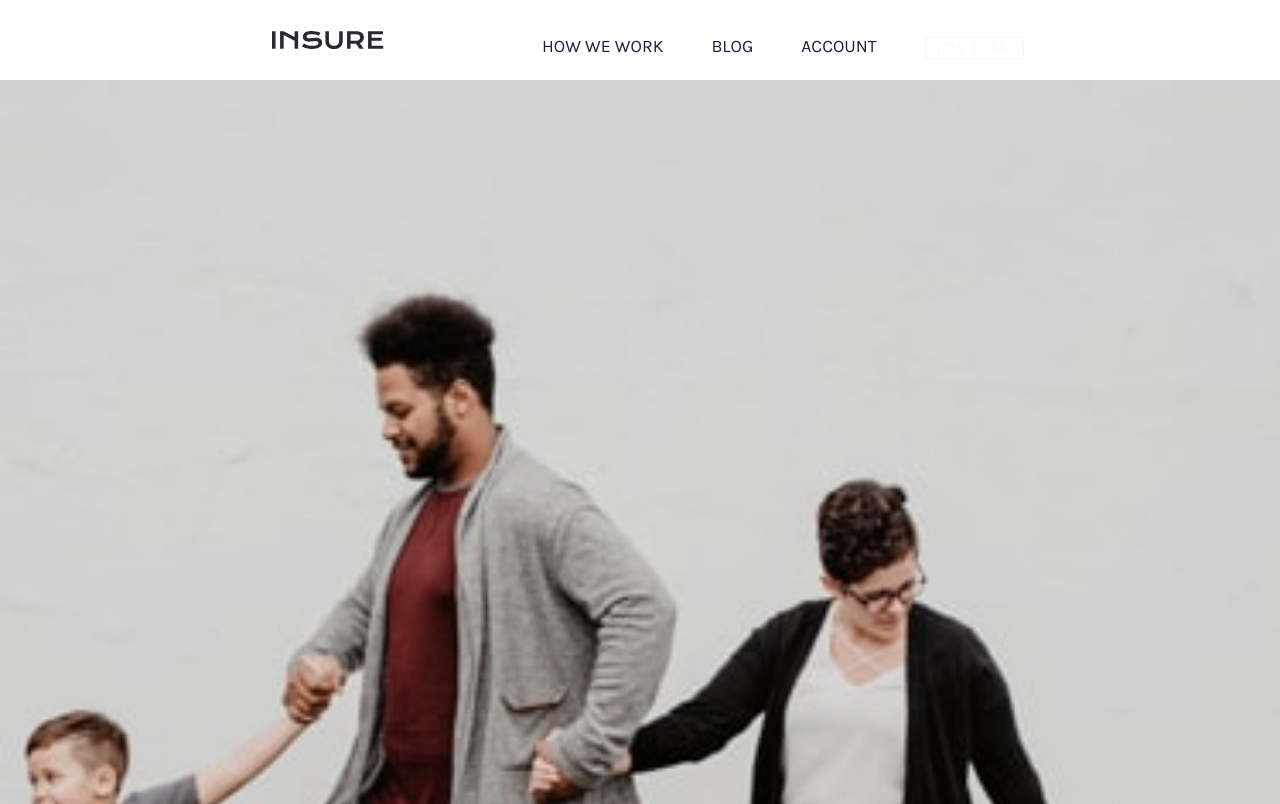
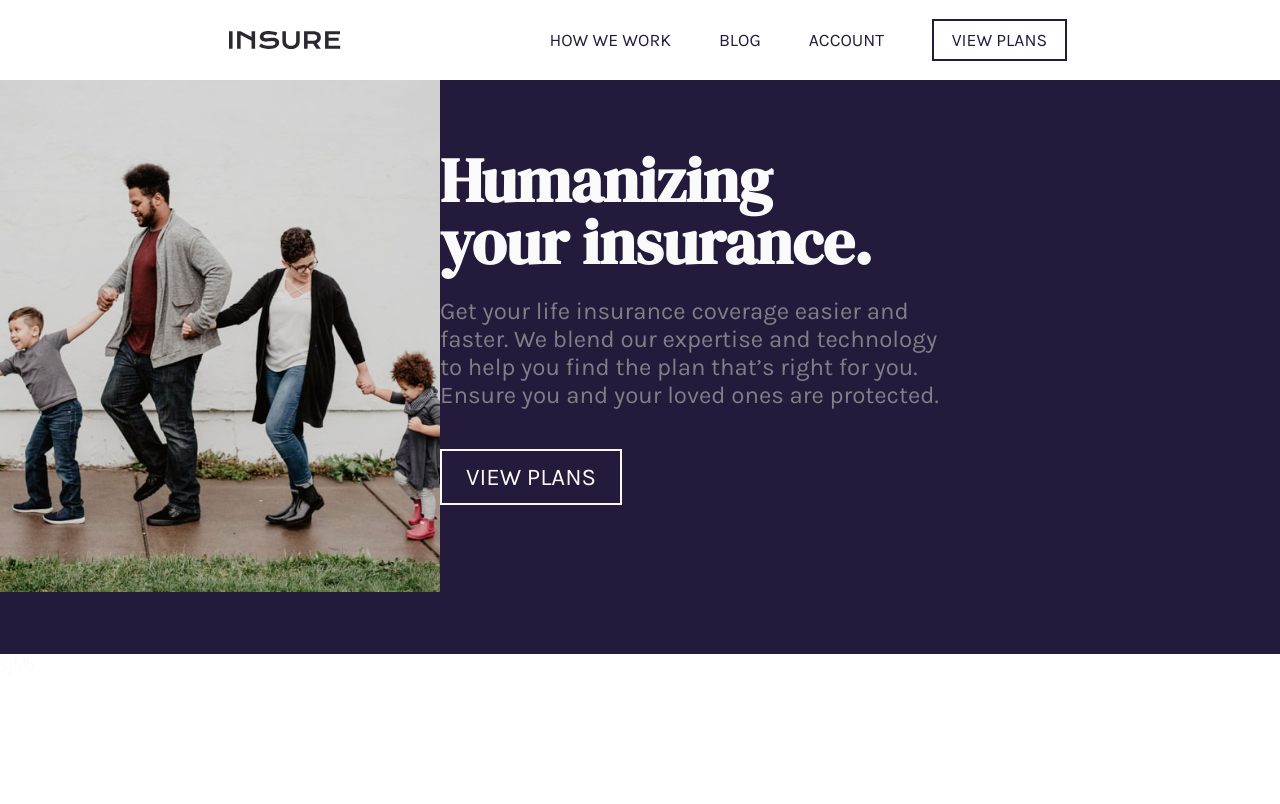
Before and after one commit to rahulanandn/Insure-Landing-Page-Frontend-Mentror, a website: page index.html in a window 1280 px wide. Shown: the top 804 px of the page. Drawn offline with Linux system fonts and the light colour scheme.

Commit message:
Responsive Navbar and Hero Section

```diff
--- a/index.html
+++ b/index.html
@@ -63,27 +63,39 @@
       <!-- <div class="image-intro">
         <span> </span>
       </div> -->
-
+      <picture>
         <img
+          class="small-image"
           src="./images/image-intro-mobile.jpg"
           alt="intro image-intro-desktop"
         />
+
+        <img
+          class="large-image"
+          src="./images/image-intro-desktop.jpg"
+          alt="image-intro-desktop"
+        />
+      </picture>
+      <div class="sec1-how-we-work">
         <h2>
           Humanizing <br />
           your insurance.
         </h2>
         <p>
           Get your life insurance coverage easier and faster. We blend our
-        expertise and technology to help you find the plan that’s right for you.
-        Ensure you and your loved ones are protected.
+          expertise and technology to help you find the plan that’s right for
+          you. Ensure you and your loved ones are protected.
         </p>
         <a>
           <button>
             VIEW PLANS
           </button>
         </a>
+      </div>
+      <div class="transp">
+        sjfdb
+      </div>
     </section>
-    <!-- Code injected by live-server -->
     <script type="text/javascript"></script>
   </body>
 </html>
--- a/styles.css
+++ b/styles.css
@@ -10,7 +10,9 @@ body {
   /* width: 100%; */
 }
 :root {
-  --background: rgba(0, 214, 170, 0.5);
+  --darkViolet: hsl(270, 9%, 17%);
+  --darkGrayViolet: hsl(273, 4%, 51%);
+  --veryLightGrayhsl: hsl(0, 0%, 98%);
 }
 
 header {
@@ -102,7 +104,7 @@ nav li {
 }
 
 nav li button {
-  /* padding: 0.5em 1em; */
+  padding: 0.5em 1em;
   font-size: 1em;
   font-family: karla;
   background: transparent;
@@ -145,6 +147,10 @@ nav a:hover {
   height: 80vh;
 } */
 
+.large-image {
+  display: none;
+}
+
 .how-we-work {
   background: hsl(256, 39%, 17%);
   display: flex;
@@ -157,9 +163,15 @@ nav a:hover {
   width: 100%;
 }
 
+.sec1-how-we-work {
+  display: flex;
+  flex-direction: column;
+  align-items: center;
+}
+
 .how-we-work h2 {
   margin-top: 3rem;
-  font-size: 3.5rem;
+  font-size: calc(3.5rem + 0.5vw);
   text-align: center;
   font-family: DM Serif Display;
 }
@@ -192,16 +204,19 @@ nav a:hover {
 }
 
 @media screen and (min-width: 800px) {
-}
-
-@media screen and (min-width: 1100px) {
+  .small-image {
+    display: none;
+  }
+  .large-image {
+    display: block;
+  }
   .nav-toggle-label {
     display: none;
   }
 
   header {
     display: grid;
-    grid-template-columns: 1fr auto minmax(600px, 3fr) 1fr;
+    grid-template-columns: 1fr 1fr minmax(600px, 3fr) 1fr;
   }
 
   .logo {
@@ -220,12 +235,13 @@ nav a:hover {
 
   nav ul {
     display: flex;
-    /* align-items: center; */
+    align-items: center;
   }
 
   nav li {
     margin-left: 3em;
     margin-bottom: 0;
+    margin-top: 0;
   }
 
   nav a {
@@ -234,10 +250,142 @@ nav a:hover {
     font-size: 1.1rem;
   }
 
-  /* nav li button {
+  nav li button {
     color: hsl(256, 39%, 17%);
     border: 2px solid hsl(256, 39%, 17%);
-  } */
+  }
+}
+
+
+@media (min-width: 1200px) {
+  .small-image {
+    display: none;
+  }
+  .large-image {
+    display: block;
+  }
+  .nav-toggle-label {
+    display: none;
+  }
+
+  header {
+    display: grid;
+    grid-template-columns: 1fr 1fr minmax(600px, 3fr) 1fr;
+  }
+
+  .logo {
+    grid-column: 2 / 3;
+    display: flex;
+    align-items: center;
+  }
+
+  nav {
+    all: unset;
+    grid-column: 3 / 4;
+    display: flex;
+    justify-content: flex-end;
+    align-items: center;
+  }
+
+  nav ul {
+    display: flex;
+    align-items: center;
+  }
+
+  nav li {
+    margin-left: 3em;
+    margin-bottom: 0;
+    margin-top: 0;
+  }
+
+  nav a {
+    opacity: 1;
+    color: hsl(256, 39%, 17%);
+    font-size: 1.1rem;
+  }
+
+  nav li button {
+    color: hsl(256, 39%, 17%);
+    border: 2px solid hsl(256, 39%, 17%);
+  }
 
   /* Section How-we-work */
+  .how-we-work {
+    /* display: flex;
+    flex-direction: row; */
+    height: inherit;
+    /* height: 90%; */
+    display: grid;
+    grid-template-columns: 1fr 3fr auto 1fr;
+    grid-auto-flow: dense;
+  }
+  .how-we-work img {
+    /* width: 100%; */
+    width: 440px;
+    height: auto;
+    position: relative;
+    /* margin: 3rem; */
+    right: 0;
+    grid-column: 3/4;
+    grid-row: 1 / 3;
+  }
+  .sec1-how-we-work {
+    /* flex-wrap: wrap;
+    align-items: flex-start;
+    border: 2px solid white;
+    width: 50%; */
+    /* left: 0; */
+    grid-column: 2/3;
+    display: grid;
+  }
+  .how-we-work h2 {
+    text-align: left;
+    line-height: 1em;
+  }
+
+  .how-we-work p {
+    text-align: left;
+    margin-left: 0;
+  }
+
+  .transp {
+    background: white;
+    display: block;
+    grid-row: 2 / 3;
+    grid-column: 1 / 5;
+    border: 2px solid white;
+    height: 100%;
+  }
+
+  /* .how-we-work {
+    display: grid;
+    grid-template-columns: 1fr 1fr;
+    grid-auto-flow: dense;
+  }
+  .how-we-work img {
+    grid-column: 2 / 3;
+  }
+
+  .sec1-how-we-work {
+    all: unset;
+    grid-column: 1 / 2;
+    border: 2px solid white;
+  }
+
+  .how-we-work h2 {
+    align-items: flex-start;
+    text-align: left;
+  }
+  .how-we-work p {
+    text-align: left;
+    margin-left: 0;
+  } */
 }
+
+@media screen and (min-width: 1600px) {
+  .how-we-work img {
+    /* width: 100%; */
+    width: 540px;
+    height: auto;
+  }
+}
```
Lines whose indentation alone changed are shown as unchanged.
